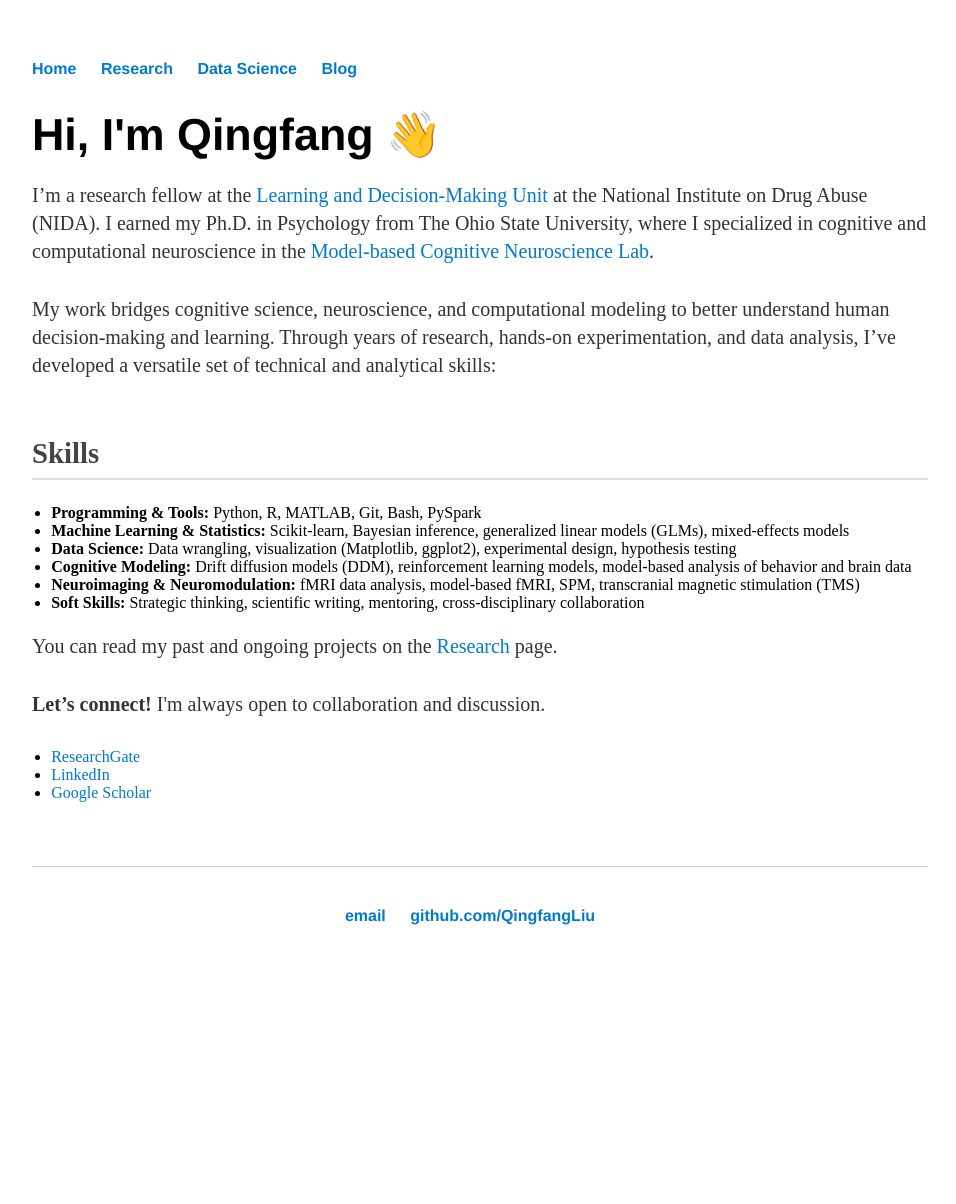
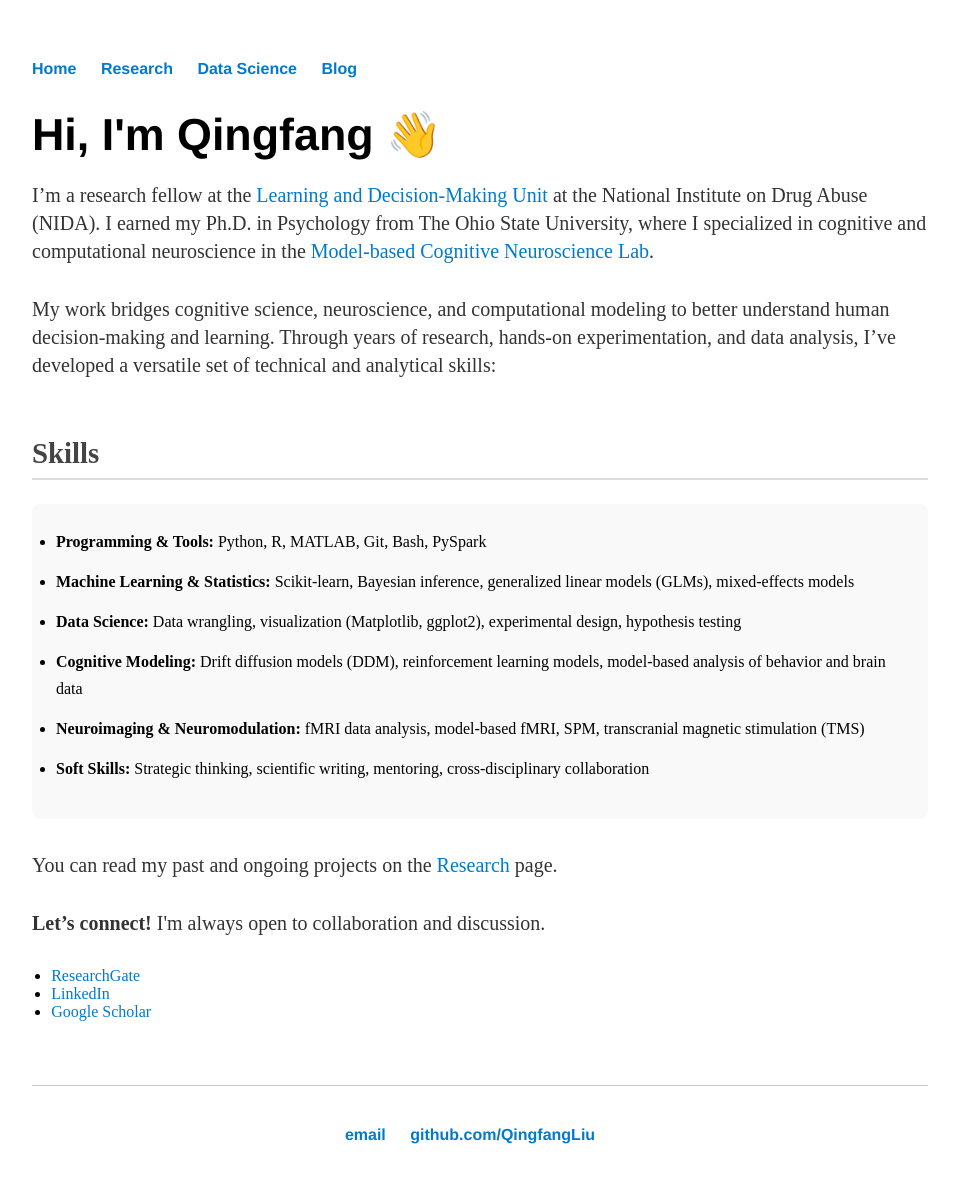
Before and after one commit to QingfangLiu/qingfangliu.github.io, a Jekyll site: the page built from index.html, in a window 1280 px wide. Shown: the whole page, without its empty margins (160-1116 px from the left). Built offline with Jekyll 4.4.1, drawn with Linux system fonts in a browser that asks for light colours; before the commit the page ends 985 px from its top, so only the background shows below that.

Commit message:
update main

```diff
--- a/css/main.css
+++ b/css/main.css
@@ -72,3 +72,17 @@ ul.posts {
 ul.posts li {
     list-style: none;
 }
+
+/* Target the entire skills section by its h2 + ul structure */
+h2 + ul {
+    background-color: #f9f9f9;
+    padding: 1.5em;
+    border-radius: 8px;
+    margin-top: 1.5em;
+    margin-bottom: 2em;
+}
+
+h2 + ul li {
+    line-height: 1.7em;
+    margin-bottom: 0.8em;
+}
```
